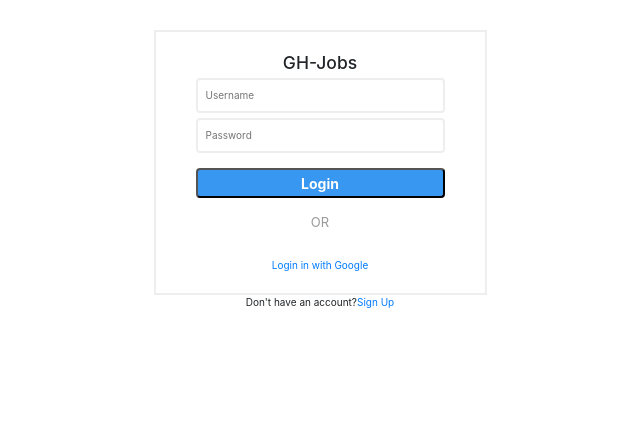
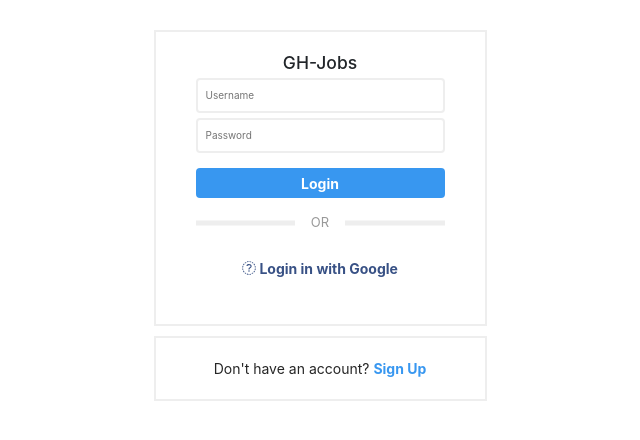
Before and after one commit to alanblee/gh-jobs, a React (Create React App) app: page / in a window 1280 px wide. Shown: the top 440 px of the page, without its empty margins (320-960 px from the left). Built offline with nearby package versions, Linux system fonts and the light colour scheme; a web font is replaced by a local one.

Commit message:
finished basic styling

```diff
--- a/public/index.html
+++ b/public/index.html
@@ -16,6 +16,10 @@
       integrity="sha384-9aIt2nRpC12Uk9gS9baDl411NQApFmC26EwAOH8WgZl5MYYxFfc+NcPb1dKGj7Sk"
       crossorigin="anonymous"
     />
+    <link
+      rel="stylesheet"
+      href="https://cdnjs.cloudflare.com/ajax/libs/font-awesome/5.14.0/css/all.min.css"
+    />
     <link rel="manifest" href="%PUBLIC_URL%/manifest.json" />
 
     <title>GH-Jobs</title>
@@ -23,5 +27,9 @@
   <body>
     <noscript>You need to enable JavaScript to run this app.</noscript>
     <div id="root"></div>
+    <script
+      type="text/javascript"
+      src="https://cdnjs.cloudflare.com/ajax/libs/font-awesome/5.14.0/js/all.min.js"
+    ></script>
   </body>
 </html>
--- a/src/components/authForms/authForm.jsx
+++ b/src/components/authForms/authForm.jsx
@@ -15,10 +15,12 @@ const AuthForm = () => {
           Login
         </button>
         <span className="has-separator">Or</span>
-        <Link>Login in with Google</Link>
+        <Link className="google-login" to="/#">
+          <i className="fa fa-google"></i> Login in with Google
+        </Link>
       </form>
       <div className="sign-up">
-        Don't have an account?<Link>Sign Up</Link>
+        Don't have an account? <Link>Sign Up</Link>
       </div>
     </div>
   );
--- a/src/sass/authForm.scss
+++ b/src/sass/authForm.scss
@@ -29,32 +29,59 @@
       font-weight: bold;
       background-color: #3897f0;
       border-radius: 0.4rem;
+      border: none;
       cursor: pointer;
     }
 
-    .has-separator::before,
-    .has-separator::after {
-      content: "";
-      position: absolute;
-      height: 10rem;
-      width: 40%;
-      top: 50%;
-      transform: translateY(-50%);
-      color: yellow;
-    }
-
-    .has-separator::before {
-      left: 0;
-    }
-    .has-separator::after {
-      right: 0;
-    }
     .has-separator {
       font-size: 1.3rem;
       color: #999999;
       text-transform: uppercase;
       position: relative;
       margin-bottom: 2.5rem;
+
+      &::before,
+      &::after {
+        content: "";
+        position: absolute;
+        height: 0.5rem;
+        width: 40%;
+        top: 50%;
+        transform: translateY(-50%);
+        background-color: #eee;
+      }
+
+      &::before {
+        left: 0;
+      }
+      &::after {
+        right: 0;
+      }
+    }
+    .google-login {
+      font-size: 1.4rem;
+      font-weight: bold;
+      color: #385185;
+      margin-bottom: 2.5rem;
+      text-decoration: none;
+      i {
+        font-size: 2rem;
+        color: #003569;
+      }
+    }
+  }
+  .sign-up {
+    text-align: center;
+    font-size: 1.4rem;
+    color: #262626;
+    padding: 2rem;
+    background-color: #fff;
+    border: 0.2rem solid #eee;
+    margin: 1rem 0;
+    width: 30%;
+    a {
+      color: #3897f0;
+      font-weight: bold;
     }
   }
 }
```
